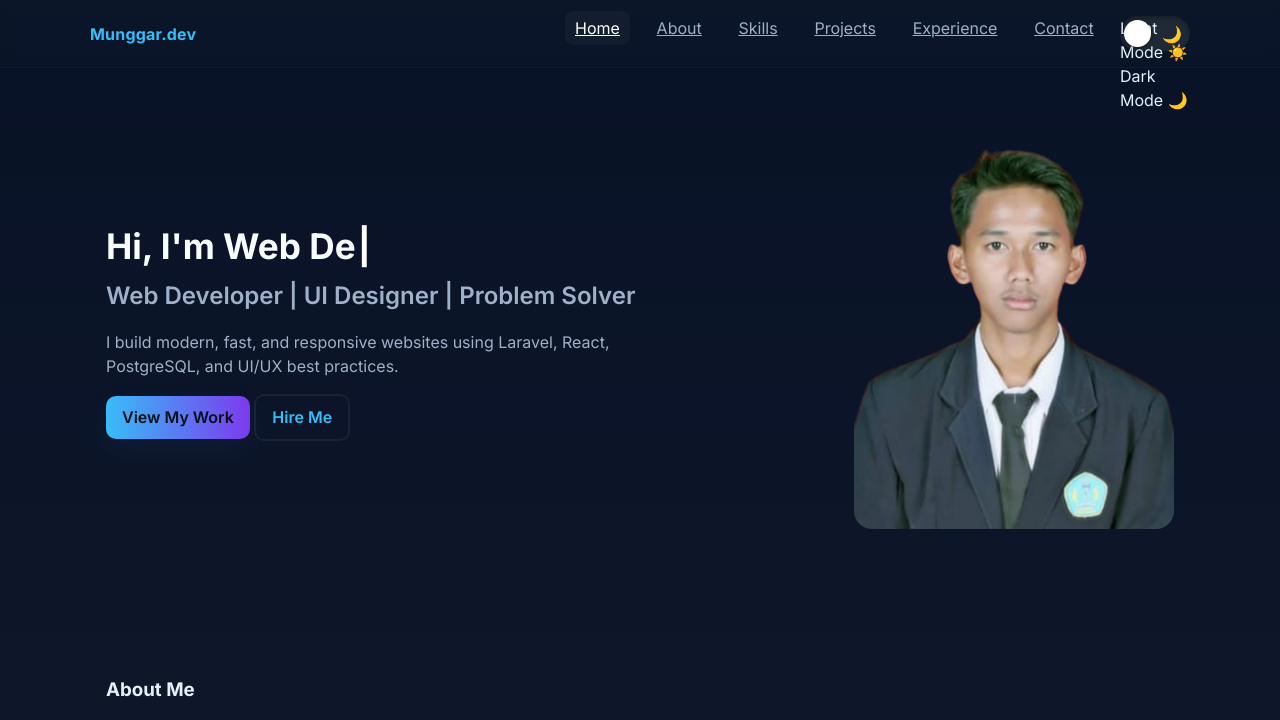
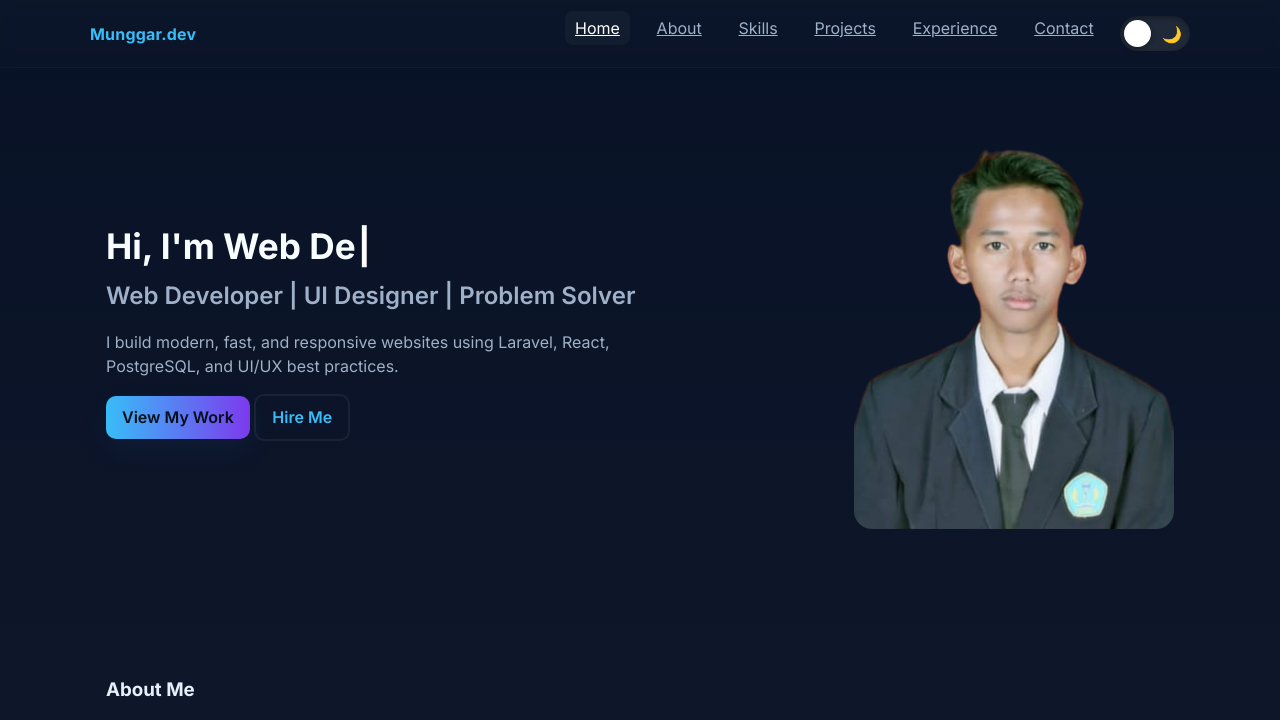
Before and after one commit to munggar/portofolio, a plain HTML site: page index.html in a window 1280 px wide. Shown: the top 720 px of the page. Drawn offline with nearby package versions, Linux system fonts and the light colour scheme.

Commit message:
Update toggle

```diff
--- a/index.html
+++ b/index.html
@@ -53,8 +53,8 @@
                         <div class="box">
                             <input class="type-checkbox" id="themeToggle" type="checkbox" name="name">
                             <label class="estado" for="themeToggle">
-                                <span class="desaprobado">Light Mode ☀️</span>
-                                <span class="aprobado">Dark Mode 🌙</span>
+                                <span class="desaprobado"></span>
+                                <span class="aprobado"></span>
                             </label>
                         </div>
                     </li>
```
